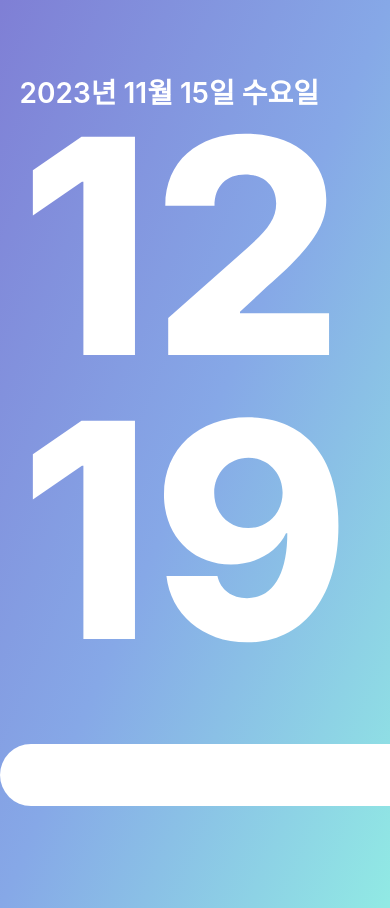
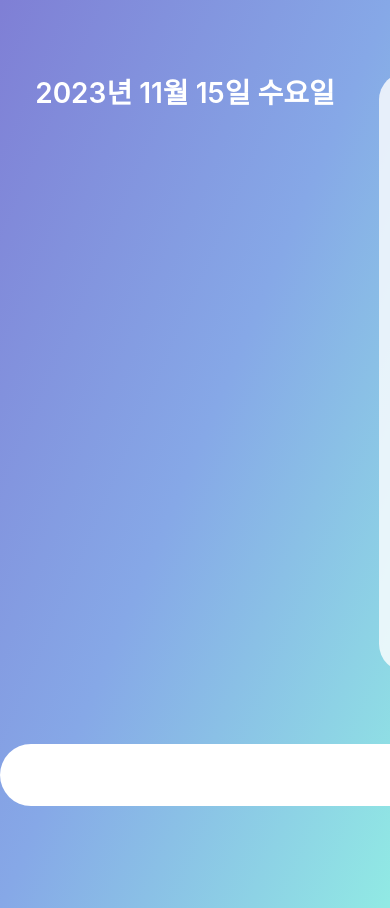
Before and after one commit to chowonn/todo-react, a React (Vite) app: page / in a window 390 px wide. Shown: the top 908 px of the page. Built offline with nearby package versions, Linux system fonts and the light colour scheme; a web font is replaced by a local one.

Commit message:
[Modify] 반응형 설정

```diff
--- a/src/components/Clock.jsx
+++ b/src/components/Clock.jsx
@@ -20,7 +20,7 @@ function Clock() {
   });
 
   return (
-    <div className="flex flex-col items-start gap-11">
+    <div className="mobile:block flex hidden flex-col items-start gap-11">
       <p className="mt-3 text-[300px] font-extrabold leading-[15rem] text-white">
         {hours}
       </p>
--- a/src/components/TodoHead.jsx
+++ b/src/components/TodoHead.jsx
@@ -1,7 +1,7 @@
 function TodoHead() {
   return (
     <div>
-      <h1 className="mt-[100px] hidden text-center text-6xl font-bold text-white sm:block">
+      <h1 className="mobile:block mt-[100px] hidden text-center text-6xl font-bold text-white">
         췅님 &apos;s Todo List
       </h1>
     </div>
```
